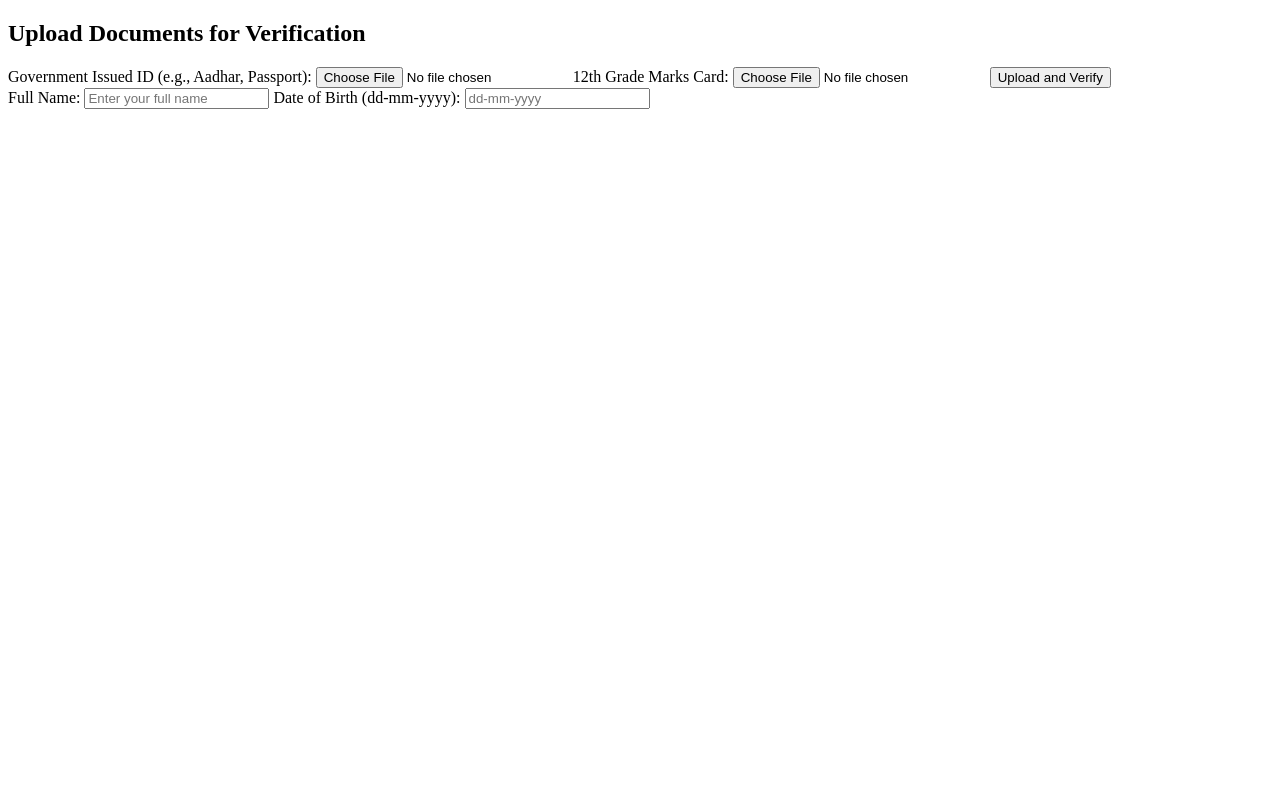
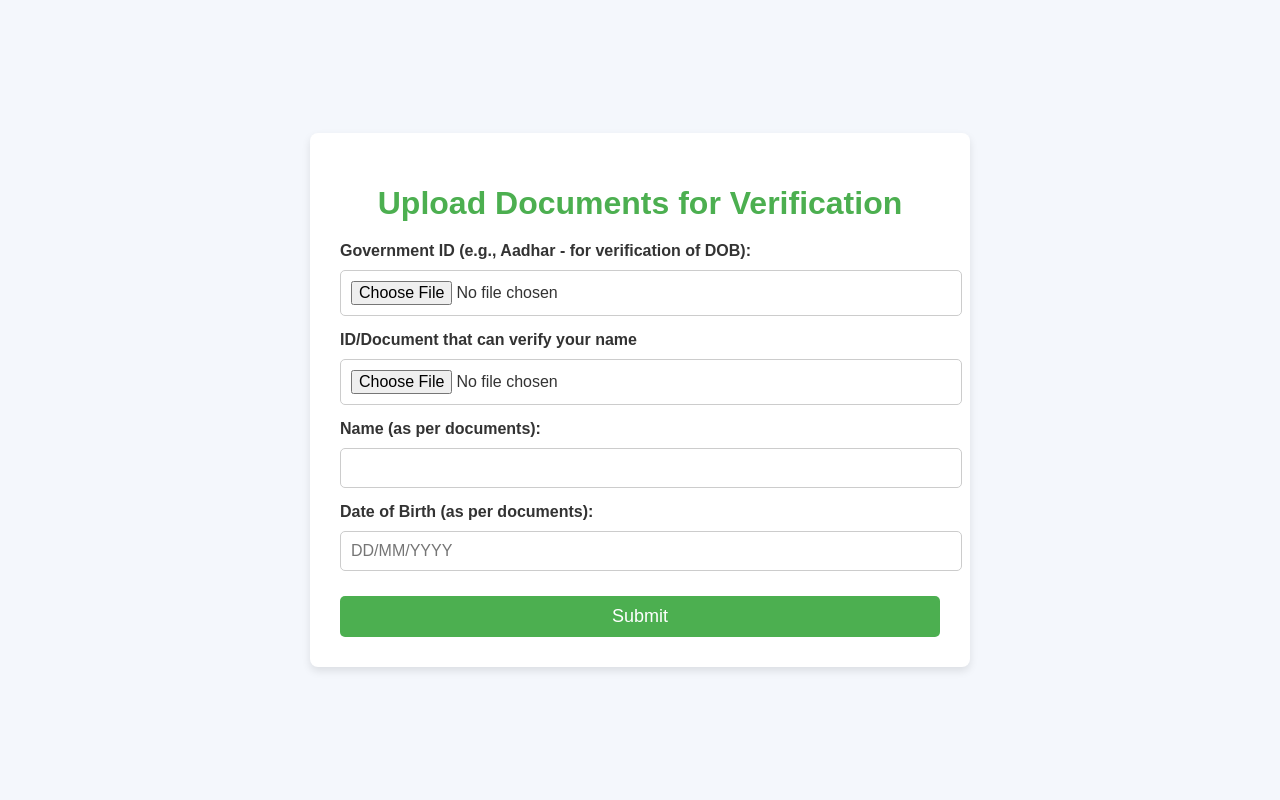
Before and after one commit to Ninjakutti/NavigatAR---OCR, a Flask app: page / in a window 1280 px wide. Run offline with Flask 3, Linux system fonts and the light colour scheme.

Commit message:
Add files via upload

```diff
--- a/Templates/upload_verification.html
+++ b/Templates/upload_verification.html
@@ -3,75 +3,132 @@
 <head>
     <meta charset="UTF-8">
     <meta name="viewport" content="width=device-width, initial-scale=1.0">
-    <title>Document Upload</title>
-    <link rel="stylesheet" href="/static/css/style.css">  <!-- Link to your CSS -->
+    <title>Document Upload and Verification</title>
+    <style>
+        body {
+            font-family: Arial, sans-serif;
+            margin: 0;
+            padding: 0;
+            display: flex;
+            justify-content: center;
+            align-items: center;
+            height: 100vh;
+            background-color: #f4f7fc;
+            color: #333;
+        }
 
-    <!-- JavaScript for dd-mm-yyyy date validation -->
-    <script>
-        function validateDate() {
-            var dob = document.getElementById("dob").value;
-            var regex = /^\d{2}-\d{2}-\d{4}$/;
+        .container {
+            background-color: #fff;
+            padding: 30px;
+            border-radius: 8px;
+            box-shadow: 0 4px 8px rgba(0, 0, 0, 0.1);
+            width: 50%;
+            min-width: 400px;
+            max-width: 600px;
+            margin: 20px;
+        }
 
-            if (!regex.test(dob)) {
-                alert("Please enter the date in dd-mm-yyyy format.");
-                return false;
+        h1 {
+            text-align: center;
+            color: #4CAF50;
+            margin-bottom: 20px;
+        }
+
+        label {
+            display: block;
+            font-weight: bold;
+            margin-top: 15px;
+        }
+
+        input[type="file"],
+        input[type="text"],
+        button {
+            width: 100%;
+            padding: 10px;
+            margin-top: 10px;
+            border-radius: 5px;
+            border: 1px solid #ccc;
+            font-size: 16px;
+        }
+
+        button {
+            background-color: #4CAF50;
+            color: white;
+            cursor: pointer;
+            font-size: 18px;
+            border: none;
+        }
+
+        button:hover {
+            background-color: #45a049;
+        }
+
+        .form-group {
+            margin-bottom: 15px;
+        }
+
+        .status-message {
+            text-align: center;
+            font-size: 18px;
+            margin-top: 20px;
+        }
+
+        .success {
+            color: green;
+            font-weight: bold;
+        }
+
+        .failure {
+            color: red;
+            font-weight: bold;
+        }
+
+        /* Responsive design */
+        @media (max-width: 768px) {
+            .container {
+                width: 80%;
             }
+        }
 
-            var parts = dob.split("-");
-            var day = parseInt(parts[0], 10);
-            var month = parseInt(parts[1], 10) - 1; // JavaScript months are 0-based
-            var year = parseInt(parts[2], 10);
-
-            var dobDate = new Date(year, month, day);
-            var currentYear = new Date().getFullYear();
-
-            if (year > currentYear) {
-                alert("The date of birth cannot be in the future.");
-                return false;
+        @media (max-width: 480px) {
+            .container {
+                width: 100%;
             }
-
-            if (year < 1900) {
-                alert("Please enter a valid year (greater than 1900).");
-                return false;
-            }
-
-            if (
-                dobDate.getDate() !== day ||
-                dobDate.getMonth() !== month ||
-                dobDate.getFullYear() !== year
-            ) {
-                alert("Invalid date. Please enter a valid date.");
-                return false;
-            }
-
-            return true;
         }
-    </script>
+    </style>
 </head>
 <body>
     <div class="container">
-        <h2>Upload Documents for Verification</h2>
-        <form method="POST" enctype="multipart/form-data" onsubmit="return validateDate()">
-            <!-- Government Issued ID Upload Field -->
-            <label for="govt_id">Government Issued ID (e.g., Aadhar, Passport):</label>
-            <input type="file" name="govt_id" id="govt_id" accept="image/*, .pdf" required>
+        <h1>Upload Documents for Verification</h1>
+        <form action="/" method="POST" enctype="multipart/form-data">
+            <div class="form-group">
+                <label for="govt_id">Government ID (e.g., Aadhar - for verification of DOB):</label>
+                <input type="file" name="govt_id" required>
+            </div>
 
-            <!-- 12th Grade Marks Card Upload Field -->
-            <label for="marks_card">12th Grade Marks Card:</label>
-            <input type="file" name="marks_card" id="marks_card" accept="image/*, .pdf" required>
+            <div class="form-group">
+                <label for="marks_card">ID/Document that can verify your name</label>
+                <input type="file" name="marks_card" required>
+            </div>
 
-            <!-- Submit Button -->
-            <button type="submit">Upload and Verify</button>
+            <div class="form-group">
+                <label for="name">Name (as per documents):</label>
+                <input type="text" name="name" required>
+            </div>
 
-            <!-- Space to enter Name and DOB (below the button) -->
-            <div>
-                <label for="name">Full Name:</label>
-                <input type="text" name="name" id="name" placeholder="Enter your full name" required>
+            <div class="form-group">
+                <label for="dob">Date of Birth (as per documents):</label>
+                <input type="text" name="dob" required placeholder="DD/MM/YYYY">
+            </div>
 
-                <label for="dob">Date of Birth (dd-mm-yyyy):</label>
-                <input type="text" name="dob" id="dob" placeholder="dd-mm-yyyy" pattern="\d{2}-\d{2}-\d{4}" required>
+            <button type="submit">Submit</button>
+        </form>
+
+        {% if verification_status %}
+            <div class="status-message">
+                <h2 class="{{ status_class }}">{{ verification_status }}</h2>
             </div>
-        </form>
+        {% endif %}
     </div>
 </body>
 </html>
--- a/static/css/style.css
+++ b/static/css/style.css
@@ -1,18 +1,90 @@
-/* Style for the success and failure messages */
-.verification-status {
+body {
+    font-family: Arial, sans-serif;
+    margin: 0;
+    padding: 0;
+    display: flex;
+    justify-content: center;
+    align-items: center;
+    height: 100vh;
+    background-color: #f4f7fc;
+    color: #333;
+}
+
+.container {
+    background-color: #fff;
+    padding: 30px;
+    border-radius: 8px;
+    box-shadow: 0 4px 8px rgba(0, 0, 0, 0.1);
+    width: 50%;
+    min-width: 400px;
+    max-width: 600px;
+    margin: 20px;
+}
+
+h1 {
+    text-align: center;
+    color: #4CAF50;
+    margin-bottom: 20px;
+}
+
+label {
+    display: block;
+    font-weight: bold;
+    margin-top: 15px;
+}
+
+input[type="file"],
+input[type="text"],
+button {
+    width: 100%;
+    padding: 10px;
+    margin-top: 10px;
+    border-radius: 5px;
+    border: 1px solid #ccc;
+    font-size: 16px;
+}
+
+button {
+    background-color: #4CAF50;
+    color: white;
+    cursor: pointer;
+    font-size: 18px;
+    border: none;
+}
+
+button:hover {
+    background-color: #45a049;
+}
+
+.form-group {
+    margin-bottom: 15px;
+}
+
+.status-message {
+    text-align: center;
+    font-size: 18px;
     margin-top: 20px;
-    padding: 15px;
-    text-align: center;
-    font-weight: bold;
-    border-radius: 5px;
 }
 
 .success {
-    background-color: #4CAF50; /* Green */
-    color: white;
+    color: green;
+    font-weight: bold;
 }
 
 .failure {
-    background-color: #f44336; /* Red */
-    color: white;
+    color: red;
+    font-weight: bold;
 }
+
+/* Responsive design */
+@media (max-width: 768px) {
+    .container {
+        width: 80%;
+    }
+}
+
+@media (max-width: 480px) {
+    .container {
+        width: 100%;
+    }
+}
```
Also changed, not shown: app.py (line endings or trailing spaces), test_case/Driving Lisence.jpg (added), test_case/adhaar.jpg (added), test_case/adhaar2.jpg (added).
